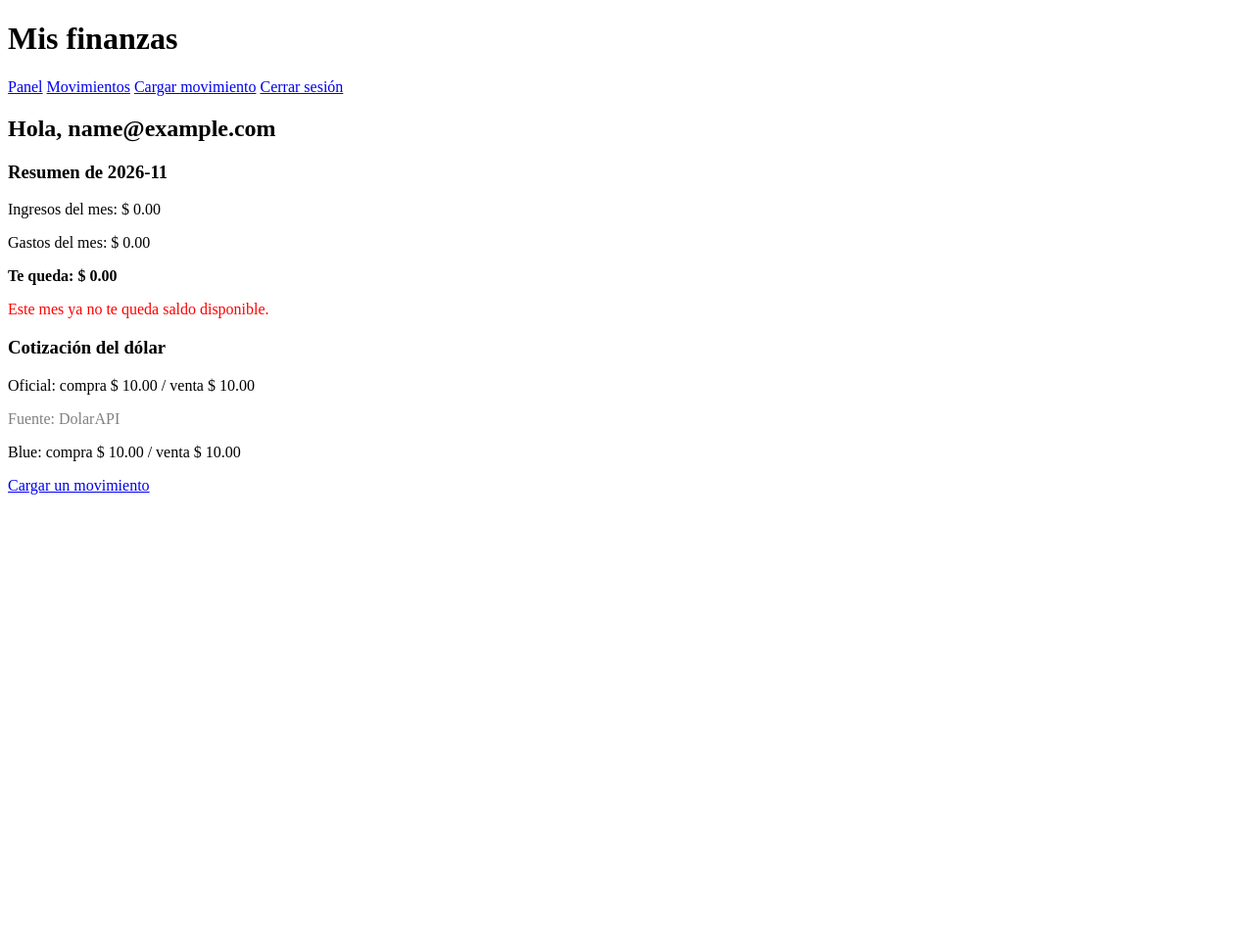
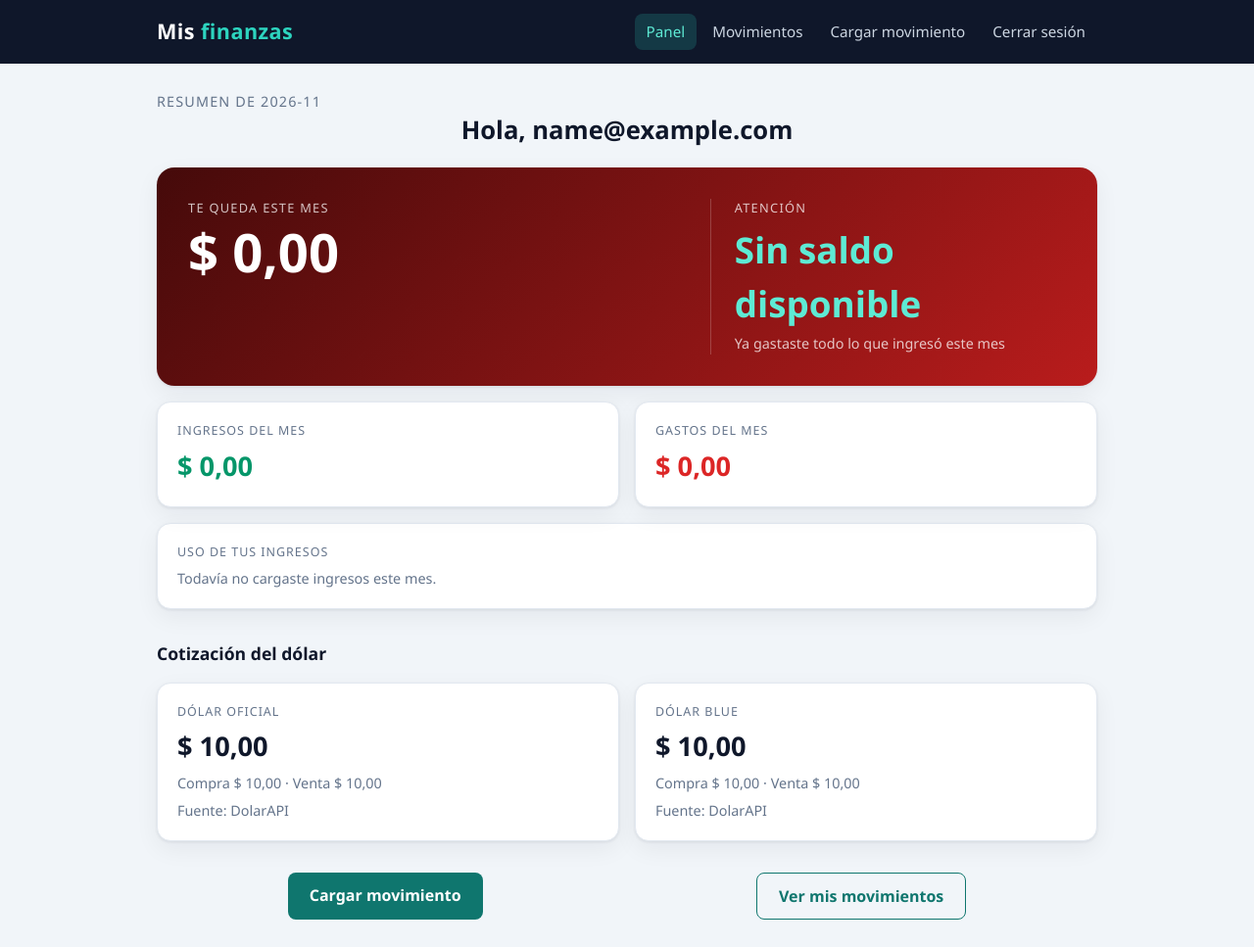
Before and after one commit to Eberalej/tp2-finanzas, a Flask app: page /panel in a window 1280 px wide. Shown: the whole page at 98% size. Before the commit the page ends 505 px from the top, so only its background shows below. Run offline with Flask 3, Linux system fonts and the light colour scheme; the visitor is signed in with stand-in values (Sample User, id 1); tables that the repository leaves empty hold one stand-in row (values such as "Sample post"); a database or web service that is not in the repository returns one stand-in record (values such as "Sample title"); data that the repository does not hold is empty.

Commit message:
Mejora visual: estilos, panel y ojo en contraseñas

```diff
--- a/app.py
+++ b/app.py
@@ -16,6 +16,11 @@ app.secret_key = os.getenv("SECRET_KEY")
 
 crear_tablas()
 CATEGORIAS = ["Sueldo", "Alimentos", "Transporte", "Vivienda", "Servicios", "Salud", "Ocio", "Otros"]
+
+@app.template_filter("miles")
+def miles(valor, decimales=2):
+    texto = f"{valor:,.{decimales}f}"
+    return texto.replace(",", "X").replace(".", ",").replace("X", ".")
 
 @app.route("/")
 def inicio():
--- /dev/null
+++ b/static/estilo.css
@@ -0,0 +1,513 @@
+:root {
+    --fondo: #f1f5f9;
+    --superficie: #ffffff;
+    --texto: #0f172a;
+    --suave: #64748b;
+    --borde: #e2e8f0;
+    --primario: #0f766e;
+    --primario-oscuro: #115e59;
+    --encabezado: #0f172a;
+    --verde: #059669;
+    --rojo: #dc2626;
+    --sombra: 0 1px 3px rgba(15, 23, 42, 0.08), 0 8px 24px rgba(15, 23, 42, 0.06);
+}
+
+* {
+    box-sizing: border-box;
+}
+
+body {
+    margin: 0;
+    font-family: "Segoe UI", system-ui, -apple-system, Arial, sans-serif;
+    background: var(--fondo);
+    color: var(--texto);
+    line-height: 1.5;
+}
+
+a {
+    color: var(--primario);
+}
+
+/* ---------- Encabezado ---------- */
+header {
+    background: var(--encabezado);
+}
+
+.barra-nav {
+    max-width: 1000px;
+    margin: 0 auto;
+    padding: 14px 20px;
+    display: flex;
+    flex-wrap: wrap;
+    align-items: center;
+    justify-content: space-between;
+    gap: 10px;
+}
+
+header h1 {
+    margin: 0;
+    font-size: 1.35rem;
+    color: white;
+    letter-spacing: 0.02em;
+}
+
+header h1 span {
+    color: #2dd4bf;
+}
+
+nav {
+    display: flex;
+    flex-wrap: wrap;
+    gap: 4px;
+}
+
+nav a {
+    color: #cbd5e1;
+    text-decoration: none;
+    padding: 7px 12px;
+    border-radius: 8px;
+    font-weight: 500;
+    font-size: 0.95rem;
+}
+
+nav a:hover {
+    background: rgba(255, 255, 255, 0.1);
+    color: white;
+}
+
+nav a.activo {
+    background: rgba(45, 212, 191, 0.18);
+    color: #5eead4;
+}
+
+/* ---------- Contenido ---------- */
+main {
+    max-width: 1000px;
+    margin: 28px auto;
+    padding: 0 20px;
+}
+
+main.caja {
+    background: var(--superficie);
+    border: 1px solid var(--borde);
+    border-radius: 14px;
+    padding: 28px;
+    box-shadow: var(--sombra);
+}
+
+h2 {
+    margin-top: 0;
+    color: var(--texto);
+    text-align: center;
+}
+
+.aviso {
+    background: #ecfdf5;
+    border-left: 4px solid var(--verde);
+    padding: 10px 14px;
+    border-radius: 6px;
+    color: #065f46;
+}
+
+.seccion {
+    margin: 32px 0 12px;
+    font-size: 1.1rem;
+    color: var(--texto);
+}
+
+/* ---------- Formularios ---------- */
+.caja > form {
+    max-width: 440px;
+}
+
+form br {
+    display: none;
+}
+
+form label {
+    display: block;
+    margin-top: 16px;
+    font-weight: 600;
+    font-size: 0.95rem;
+}
+
+input,
+select {
+    width: 100%;
+    padding: 10px 12px;
+    margin-top: 5px;
+    border: 1px solid #cbd5e1;
+    border-radius: 8px;
+    font-size: 1rem;
+    background: white;
+}
+
+input:focus,
+select:focus {
+    outline: 3px solid rgba(15, 118, 110, 0.25);
+    border-color: var(--primario);
+}
+
+/* ---------- Botones ---------- */
+button,
+.boton {
+    display: inline-block;
+    margin-top: 20px;
+    padding: 11px 22px;
+    background: var(--primario);
+    color: white;
+    border: none;
+    border-radius: 8px;
+    font-size: 1rem;
+    font-weight: 600;
+    cursor: pointer;
+    text-decoration: none;
+    display: block;
+    margin-left: auto;
+    margin-right: auto;
+}
+
+button:hover,
+.boton:hover {
+    background: var(--primario-oscuro);
+}
+
+.boton.secundario {
+    background: transparent;
+    color: var(--primario);
+    border: 1px solid var(--primario);
+}
+
+.boton.secundario:hover {
+    background: #f0fdfa;
+}
+
+.acciones {
+    display: flex;
+    flex-wrap: wrap;
+    gap: 12px;
+    margin-top: 32px;
+}
+
+.acciones .boton {
+    margin-top: 0;
+}
+
+/* ---------- Panel: tarjeta principal ---------- */
+.saludo {
+    margin-bottom: 18px;
+}
+
+.saludo h2 {
+    margin-bottom: 0;
+    font-size: 1.6rem;
+}
+
+.saludo .sub {
+    margin: 0;
+    color: var(--suave);
+    font-size: 0.9rem;
+    text-transform: uppercase;
+    letter-spacing: 0.08em;
+}
+
+.hero {
+    display: grid;
+    grid-template-columns: 1.4fr 1fr;
+    gap: 24px;
+    padding: 32px;
+    border-radius: 18px;
+    color: white;
+    background: linear-gradient(135deg, #0f172a 0%, #115e59 100%);
+    box-shadow: var(--sombra);
+}
+
+.hero.alerta {
+    background: linear-gradient(135deg, #450a0a 0%, #b91c1c 100%);
+}
+
+.hero-etiqueta {
+    display: block;
+    font-size: 0.8rem;
+    text-transform: uppercase;
+    letter-spacing: 0.1em;
+    opacity: 0.75;
+}
+
+.hero-monto {
+    display: block;
+    margin-top: 6px;
+    font-size: clamp(2.2rem, 7vw, 3.4rem);
+    line-height: 1.1;
+}
+
+.hero-lado {
+    border-left: 1px solid rgba(255, 255, 255, 0.2);
+    padding-left: 24px;
+}
+
+.hero-dia {
+    display: block;
+    margin-top: 6px;
+    font-size: clamp(1.7rem, 5vw, 2.3rem);
+    color: #5eead4;
+}
+
+.hero-nota {
+    opacity: 0.75;
+    font-size: 0.9rem;
+}
+
+/* ---------- Panel: tarjetas ---------- */
+.tarjetas {
+    display: grid;
+    grid-template-columns: repeat(auto-fit, minmax(240px, 1fr));
+    gap: 16px;
+    margin-top: 16px;
+}
+
+.tarjeta {
+    background: var(--superficie);
+    border: 1px solid var(--borde);
+    border-radius: 14px;
+    padding: 20px;
+    box-shadow: var(--sombra);
+}
+
+.tarjeta-titulo {
+    display: block;
+    font-size: 0.78rem;
+    text-transform: uppercase;
+    letter-spacing: 0.08em;
+    color: var(--suave);
+}
+
+.monto {
+    display: block;
+    margin-top: 6px;
+    font-size: 1.7rem;
+}
+
+.verde {
+    color: var(--verde);
+}
+
+.rojo {
+    color: var(--rojo);
+}
+
+.detalle {
+    margin: 6px 0 0;
+    color: var(--suave);
+    font-size: 0.9rem;
+}
+
+.tarjeta.ancha {
+    margin-top: 16px;
+}
+
+.barra-fondo {
+    height: 12px;
+    margin-top: 12px;
+    background: #e2e8f0;
+    border-radius: 999px;
+    overflow: hidden;
+}
+
+.barra-relleno {
+    height: 100%;
+    background: var(--primario);
+    border-radius: 999px;
+}
+
+.barra-relleno.pasado {
+    background: var(--rojo);
+}
+
+/* ---------- Tabla de movimientos ---------- */
+.tabla {
+    width: 100%;
+    border-collapse: collapse;
+}
+
+.tabla th {
+    text-align: left;
+    padding: 10px 12px;
+    font-size: 0.78rem;
+    text-transform: uppercase;
+    letter-spacing: 0.06em;
+    color: var(--suave);
+    border-bottom: 2px solid var(--borde);
+}
+
+.tabla td {
+    padding: 12px;
+    border-bottom: 1px solid var(--borde);
+}
+
+.tabla tbody tr:hover td {
+    background: #f8fafc;
+}
+
+.tabla form {
+    margin: 0;
+}
+
+.monto-gasto,
+.monto-ingreso {
+    font-weight: 600;
+    white-space: nowrap;
+}
+
+.monto-gasto {
+    color: var(--rojo);
+}
+
+.monto-ingreso {
+    color: var(--verde);
+}
+
+.etiqueta {
+    display: inline-block;
+    padding: 2px 10px;
+    border-radius: 999px;
+    font-size: 0.8rem;
+    font-weight: 600;
+}
+
+.etiqueta.ingreso {
+    background: #d1fae5;
+    color: #065f46;
+}
+
+.etiqueta.gasto {
+    background: #fee2e2;
+    color: #991b1b;
+}
+
+.borrar {
+    margin: 0;
+    padding: 6px 12px;
+    font-size: 0.85rem;
+    background: transparent;
+    color: var(--rojo);
+    border: 1px solid #fecaca;
+}
+
+.borrar:hover {
+    background: #fef2f2;
+}
+
+main.angosta {
+    max-width: 500px;
+}
+
+.angosta > form {
+    max-width: none;
+}
+
+
+/* ---------- Ojo para mostrar la contraseña ---------- */
+.campo-clave {
+    position: relative;
+}
+
+.campo-clave input {
+    padding-right: 46px;
+}
+
+.campo-clave .ojo {
+    position: absolute;
+    top: 5px;
+    right: 0;
+    height: calc(100% - 5px);
+    margin: 0;
+    padding: 0 12px;
+    display: flex;
+    align-items: center;
+    background: transparent;
+    color: var(--suave);
+    border: none;
+    border-radius: 0 8px 8px 0;
+}
+
+.campo-clave .ojo:hover {
+    background: transparent;
+    color: var(--primario);
+}
+
+.campo-clave .tachado {
+    opacity: 0;
+}
+
+.campo-clave .ojo.activo .tachado {
+    opacity: 1;
+}
+
+/* ---------- Pantallas chicas ---------- */
+@media (max-width: 700px) {
+    main {
+        margin: 16px auto;
+        padding: 0 12px;
+    }
+
+    main.caja {
+        padding: 18px;
+    }
+
+    .hero {
+        grid-template-columns: 1fr;
+        padding: 22px;
+    }
+
+    .hero-lado {
+        border-left: none;
+        border-top: 1px solid rgba(255, 255, 255, 0.2);
+        padding: 16px 0 0;
+    }
+
+    /* La tabla pasa a ser una tarjeta por movimiento */
+    .tabla thead {
+        display: none;
+    }
+
+    .tabla,
+    .tabla tbody,
+    .tabla tr,
+    .tabla td {
+        display: block;
+        width: 100%;
+    }
+
+    .tabla tr {
+        margin-bottom: 12px;
+        padding: 6px 4px;
+        border: 1px solid var(--borde);
+        border-radius: 12px;
+        background: white;
+    }
+
+    .tabla td {
+        display: flex;
+        justify-content: space-between;
+        gap: 12px;
+        padding: 6px 12px;
+        border: none;
+        text-align: right;
+    }
+
+    .tabla td::before {
+        content: attr(data-label);
+        font-weight: 600;
+        color: var(--suave);
+        text-align: left;
+    }
+
+    .tabla td:last-child {
+        justify-content: flex-end;
+    }
+
+    .tabla tbody tr:hover td {
+        background: transparent;
+    }
+}
--- a/templates/base.html
+++ b/templates/base.html
@@ -4,30 +4,50 @@
     <meta charset="UTF-8">
     <meta name="viewport" content="width=device-width, initial-scale=1">
     <title>{% block titulo %}Mis finanzas{% endblock %}</title>
+    <link rel="icon" href="data:,">
+    <link rel="stylesheet" href="{{ url_for('static', filename='estilo.css') }}">
 </head>
+
 <body>
+    {% set ep = request.endpoint %}
     <header>
-        <h1>Mis finanzas</h1>
+        <div class="barra-nav">
+            <h1>Mis <span>finanzas</span></h1>
             <nav>
                 {% if session.get("usuario_id") %}
-            <a href="{{ url_for('panel') }}">Panel</a>
-            <a href="{{ url_for('movimientos') }}">Movimientos</a>
-            <a href="{{ url_for('nuevo_movimiento') }}">Cargar movimiento</a>
+                    <a href="{{ url_for('panel') }}" class="{{ 'activo' if ep == 'panel' }}">Panel</a>
+                    <a href="{{ url_for('movimientos') }}" class="{{ 'activo' if ep == 'movimientos' }}">Movimientos</a>
+                    <a href="{{ url_for('nuevo_movimiento') }}" class="{{ 'activo' if ep == 'nuevo_movimiento' }}">Cargar movimiento</a>
                     <a href="{{ url_for('logout') }}">Cerrar sesión</a>
                 {% else %}
-            <a href="{{ url_for('login') }}">Iniciar sesión</a>
-            <a href="{{ url_for('registro') }}">Registrarme</a>
+                    <a href="{{ url_for('login') }}" class="{{ 'activo' if ep == 'login' }}">Iniciar sesión</a>
+                    <a href="{{ url_for('registro') }}" class="{{ 'activo' if ep == 'registro' }}">Registrarme</a>
                 {% endif %}
             </nav>
-
+        </div>
     </header>
 
-    <main>
+    <main class="{% block clase %}caja{% endblock %}">
         {% for mensaje in get_flashed_messages() %}
-            <p><strong>{{ mensaje }}</strong></p>
+            <p class="aviso">{{ mensaje }}</p>
         {% endfor %}
 
         {% block contenido %}{% endblock %}
     </main>
+
+    <script>
+        document.querySelectorAll(".campo-clave").forEach(function (campo) {
+            const input = campo.querySelector("input");
+            const boton = campo.querySelector(".ojo");
+
+            boton.addEventListener("click", function () {
+                const estaOculta = input.type === "password";
+                input.type = estaOculta ? "text" : "password";
+                boton.classList.toggle("activo", estaOculta);
+                boton.setAttribute("aria-label", estaOculta ? "Ocultar contraseña" : "Mostrar contraseña");
+            });
+        });
+    </script>
+
 </body>
 </html>
--- a/templates/nuevo_movimiento.html
+++ b/templates/nuevo_movimiento.html
@@ -1,6 +1,8 @@
 {% extends "base.html" %}
 
 {% block titulo %}Cargar movimiento{% endblock %}
+
+{% block clase %}caja angosta{% endblock %}
 
 {% block contenido %}
     <h2>Cargar movimiento</h2>
--- a/templates/panel.html
+++ b/templates/panel.html
@@ -1,46 +1,98 @@
+
 {% extends "base.html" %}
 
 {% block titulo %}Panel{% endblock %}
 
+{% block clase %}{% endblock %}
+
 {% block contenido %}
+    {% set pct = (gastos / ingresos * 100) if ingresos > 0 else 0 %}
+    {% set pct_barra = [pct, 100]|min %}
+
+    <div class="saludo">
+        <p class="sub">Resumen de {{ mes }}</p>
         <h2>Hola, {{ session["email"] }}</h2>
-    <h3>Resumen de {{ mes }}</h3>
+    </div>
 
-    <p>Ingresos del mes: $ {{ "%.2f"|format(ingresos) }}</p>
-    <p>Gastos del mes: $ {{ "%.2f"|format(gastos) }}</p>
-    <p><strong>Te queda: $ {{ "%.2f"|format(saldo) }}</strong></p>
+    <section class="hero {{ 'alerta' if saldo <= 0 }}">
+        <div>
+            <span class="hero-etiqueta">Te queda este mes</span>
+            <strong class="hero-monto">$ {{ saldo|miles }}</strong>
+        </div>
+        <div class="hero-lado">
+            {% if saldo > 0 %}
+                <span class="hero-etiqueta">Podés gastar por día</span>
+                <strong class="hero-dia">$ {{ por_dia|miles }}</strong>
+                <span class="hero-nota">durante {{ dias_restantes }} días</span>
+            {% else %}
+                <span class="hero-etiqueta">Atención</span>
+                <strong class="hero-dia">Sin saldo disponible</strong>
+                <span class="hero-nota">Ya gastaste todo lo que ingresó este mes</span>
+            {% endif %}
+        </div>
+    </section>
 
-    {% if saldo > 0 %}
-        <p>Te quedan {{ dias_restantes }} días en el mes. Podés gastar hasta
-        <strong>$ {{ "%.2f"|format(por_dia) }} por día</strong>.</p>
+    <div class="tarjetas">
+        <div class="tarjeta">
+            <span class="tarjeta-titulo">Ingresos del mes</span>
+            <strong class="monto verde">$ {{ ingresos|miles }}</strong>
+        </div>
+        <div class="tarjeta">
+            <span class="tarjeta-titulo">Gastos del mes</span>
+            <strong class="monto rojo">$ {{ gastos|miles }}</strong>
+        </div>
+    </div>
+
+    <div class="tarjeta ancha">
+        <span class="tarjeta-titulo">Uso de tus ingresos</span>
+        {% if ingresos > 0 %}
+            <p class="detalle">Gastaste el {{ "%.0f"|format(pct) }}% de lo que ingresó este mes.</p>
+            <div class="barra-fondo">
+                <div class="barra-relleno {{ 'pasado' if pct > 100 }}" style="width: {{ pct_barra }}%"></div>
+            </div>
         {% else %}
-        <p style="color: red;">Este mes ya no te queda saldo disponible.</p>
+            <p class="detalle">Todavía no cargaste ingresos este mes.</p>
         {% endif %}
+    </div>
 
-    <h3>Cotización del dólar</h3>
-
+    <h3 class="seccion">Cotización del dólar</h3>
+    <div class="tarjetas">
+        <div class="tarjeta">
+            <span class="tarjeta-titulo">Dólar oficial</span>
             {% if oficial %}
                 {% if oficial.compra %}
-            <p>Oficial: compra $ {{ "%.2f"|format(oficial.compra) }} / venta $ {{ "%.2f"|format(oficial.venta) }}</p>
+                    <strong class="monto">$ {{ oficial.venta|miles }}</strong>
+                    <p class="detalle">Compra $ {{ oficial.compra|miles }} · Venta $ {{ oficial.venta|miles }}</p>
                 {% else %}
-            <p>Oficial (referencia): $ {{ "%.2f"|format(oficial.venta) }}</p>
+                    <strong class="monto">$ {{ oficial.venta|miles }}</strong>
+                    <p class="detalle">Valor de referencia</p>
                 {% endif %}
-        <p style="color: gray;">Fuente: {{ oficial.fuente }}</p>
+                <p class="detalle">Fuente: {{ oficial.fuente }}</p>
                 {% if saldo > 0 %}
-            <p>Tu saldo equivale a <strong>US$ {{ "%.2f"|format(saldo_usd_oficial) }}</strong> al dólar oficial.</p>
+                    <p class="detalle">Tu saldo equivale a <strong>US$ {{ saldo_usd_oficial|miles }}</strong></p>
                 {% endif %}
             {% else %}
-        <p style="color: gray;">Cotización del dólar oficial no disponible en este momento.</p>
+                <p class="detalle">No disponible en este momento.</p>
             {% endif %}
+        </div>
 
+        <div class="tarjeta">
+            <span class="tarjeta-titulo">Dólar blue</span>
             {% if blue %}
-        <p>Blue: compra $ {{ "%.2f"|format(blue.compra) }} / venta $ {{ "%.2f"|format(blue.venta) }}</p>
+                <strong class="monto">$ {{ blue.venta|miles }}</strong>
+                <p class="detalle">Compra $ {{ blue.compra|miles }} · Venta $ {{ blue.venta|miles }}</p>
+                <p class="detalle">Fuente: {{ blue.fuente }}</p>
                 {% if saldo > 0 %}
-            <p>Tu saldo equivale a <strong>US$ {{ "%.2f"|format(saldo_usd_blue) }}</strong> al dólar blue.</p>
+                    <p class="detalle">Tu saldo equivale a <strong>US$ {{ saldo_usd_blue|miles }}</strong></p>
                 {% endif %}
             {% else %}
-        <p style="color: gray;">Cotización del dólar blue no disponible en este momento.</p>
+                <p class="detalle">No disponible en este momento.</p>
             {% endif %}
+        </div>
+    </div>
 
-    <p><a href="{{ url_for('nuevo_movimiento') }}">Cargar un movimiento</a></p>
+    <div class="acciones">
+        <a class="boton" href="{{ url_for('nuevo_movimiento') }}">Cargar movimiento</a>
+        <a class="boton secundario" href="{{ url_for('movimientos') }}">Ver mis movimientos</a>
+    </div>
 {% endblock %}
```
Also changed, not shown: templates/login.html (+12 -1 lines), templates/movimientos.html (+12 -7 lines), templates/registro.html (+24 -2 lines). Lines whose indentation alone changed are shown as unchanged.
